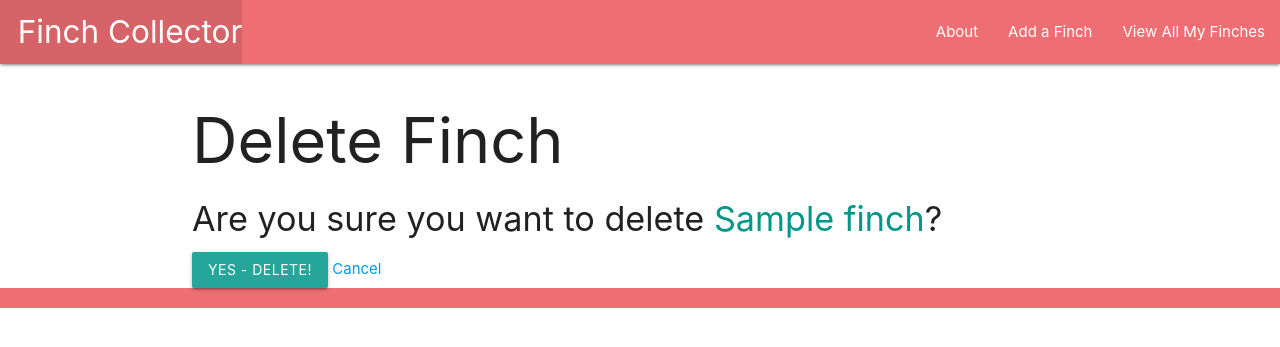
After one commit to dn412/finchcollector-lab, a Django app: page /finches/1/delete/ in a window 1280 px wide. The commit adds this page. Shown: the top 347 px of the page. Run offline with Django 4.2, Linux system fonts and the light colour scheme; tables that the repository leaves empty hold one stand-in row (values such as "Sample post").

Commit message:
adds Update and Delete functionality

```diff
--- a/main_app/templates/finches/detail.html
+++ b/main_app/templates/finches/detail.html
@@ -11,6 +11,10 @@
             <p>Lifespan: {{ finch.lifespan }}</p>
 
     </div>
+    <div class="card-action">
+        <a href="{% url 'finches_update' finch.id %}">Update</a>
+        <a href="{% url 'finches_delete' finch.id %}">Delete</a>
+      </div>
   </div>
 
 {% endblock %}
--- /dev/null
+++ b/main_app/templates/main_app/finch_confirm_delete.html
@@ -0,0 +1,13 @@
+{% extends 'base.html' %}
+
+{% block content %}
+  <h1>Delete Finch</h1>
+
+  <h4>Are you sure you want to delete <span class="teal-text">{{ object.name }}</span>?</h4>
+
+  <form action="" method="POST">
+    {% csrf_token %}
+    <input type="submit" value="Yes - Delete!" class="btn">
+    <a href="{% url 'detail' finch.id %}">Cancel</a>
+  </form>
+{% endblock %}
--- a/main_app/templates/main_app/finch_form.html
+++ b/main_app/templates/main_app/finch_form.html
@@ -1,7 +1,11 @@
 {% extends 'base.html' %}
 
 {% block content %}
-  <h1>Add Finch</h1>
+    {% if object %}
+      <h1>Edit <span class="teal-text">{{object.name}}</span></h1>
+    {% else %}
+      <h1>Add Finch</h1>
+    {% endif %}
   <!-- Leaving the action empty makes the form post to the same url used to display it -->
   <form action="" method="POST">
     <!-- Django requires the following for security purposes -->
--- a/main_app/urls.py
+++ b/main_app/urls.py
@@ -10,4 +10,6 @@ urlpatterns = [
     path('finches/', views.finches_index, name='index'),
     path('finches/<int:finch_id>', views.finches_detail, name='detail'),
     path('finches/create/', views.FinchCreate.as_view(), name='finches_create'),
+    path('finches/<int:pk>/update/', views.FinchUpdate.as_view(), name='finches_update'),
+    path('finches/<int:pk>/delete/', views.FinchDelete.as_view(), name='finches_delete'),
 ]
--- a/main_app/views.py
+++ b/main_app/views.py
@@ -1,5 +1,5 @@
 from django.shortcuts import render
-from django.views.generic.edit import CreateView
+from django.views.generic.edit import CreateView, UpdateView, DeleteView
 # in order to use the model, we have to import
 from .models import Finch
 
@@ -37,4 +37,12 @@ def finches_detail(request, finch_id):
 class FinchCreate(CreateView):
   model = Finch
   fields = '__all__'
-  success_url = '/finches/{finch_id}'
+
+class FinchUpdate(UpdateView):
+  model = Finch
+  # Let's disallow the renaming of a finch by excluding the name field!
+  fields = ['species', 'description', 'lifespan']
+
+class FinchDelete(DeleteView):
+  model = Finch
+  success_url = '/finches'
```
